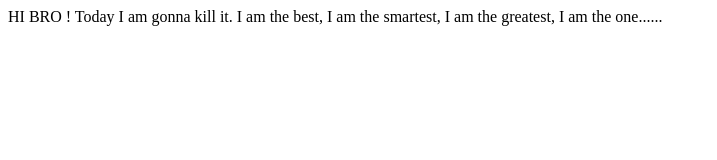
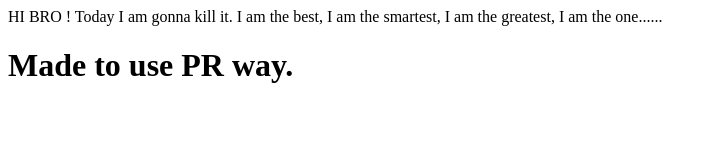
Before and after one commit to Abdullah-0911/localrepo, a plain HTML site: page index.html in a window 1280 px wide. Shown: the whole page, without its empty margins (0-717 px from the left). Drawn offline with Linux system fonts and the light colour scheme.

Commit message:
Made to use PR.

```diff
--- a/index.html
+++ b/index.html
@@ -4,4 +4,6 @@
     I am the smartest,
     I am the greatest,
     I am the one......
-</p>
+</p><h1>
+    Made to use PR way.
+</h1>
```
